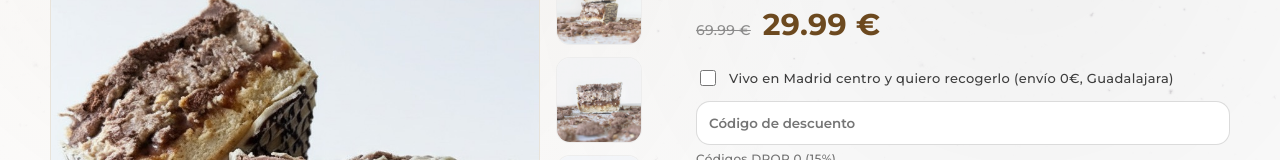
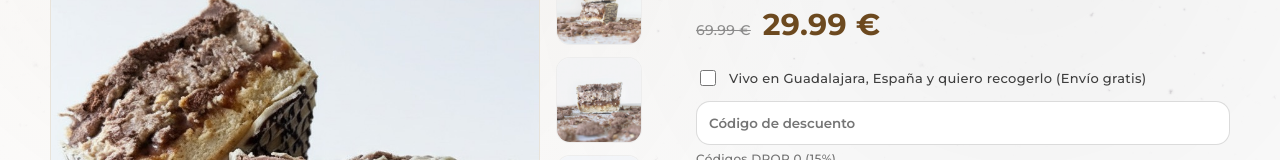
Before and after one commit to Tonaxe/Tochoko-Front, an Angular app: page /producto in a window 1280 px wide. Shown: the part 312-472 px from the top of the page. Built offline with nearby package versions, Linux system fonts and the light colour scheme; no server answers.

Commit message:
V123: aAAaaaaasdsdasddaasdasdasasddasdaas

```diff
--- a/src/app/pages/product-detail/product-detail.html
+++ b/src/app/pages/product-detail/product-detail.html
@@ -53,7 +53,7 @@
             <div class="options">
                 <label class="check">
                     <input type="checkbox" [(ngModel)]="pickupMadrid" />
-                    <span>Vivo en Madrid centro y quiero recogerlo (envío 0€, Guadalajara)</span>
+                    <span>Vivo en Guadalajara, España y quiero recogerlo (Envío gratis)</span>
                 </label>
 
                 <div class="discount">
```
